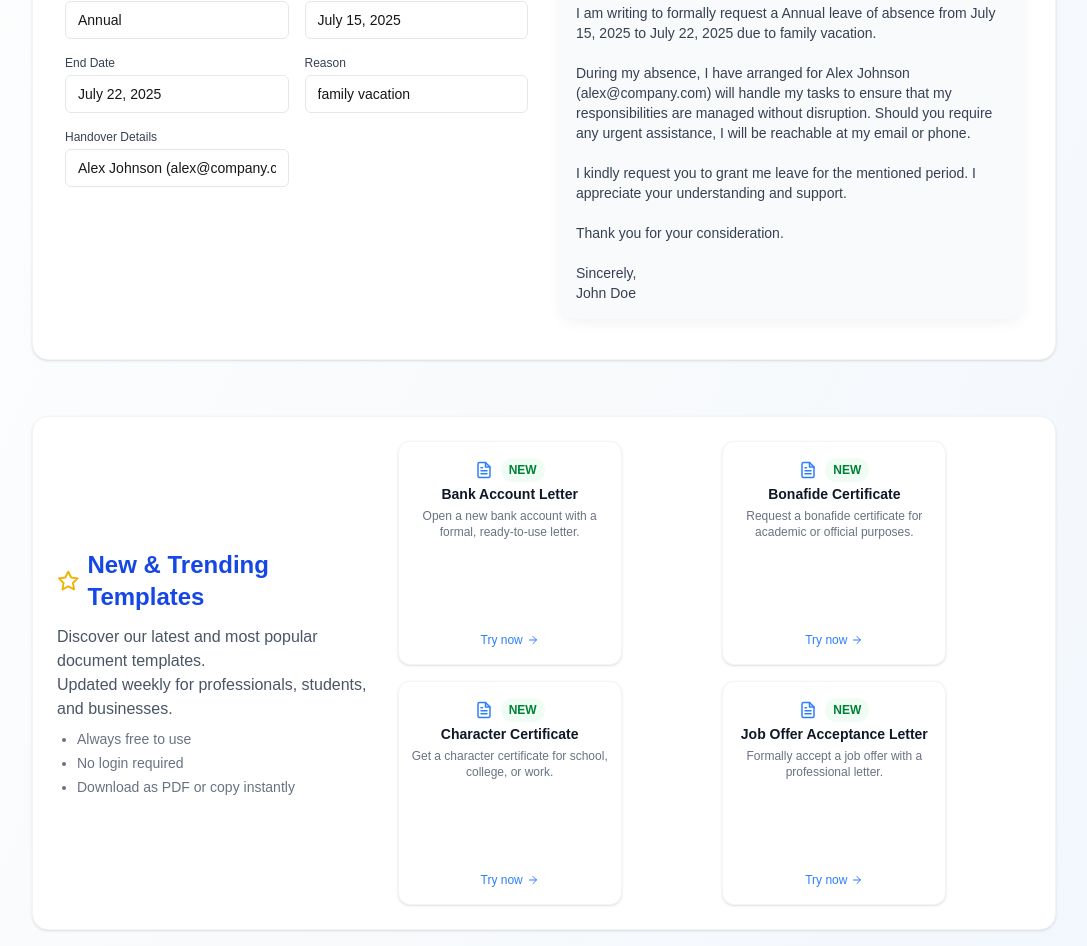
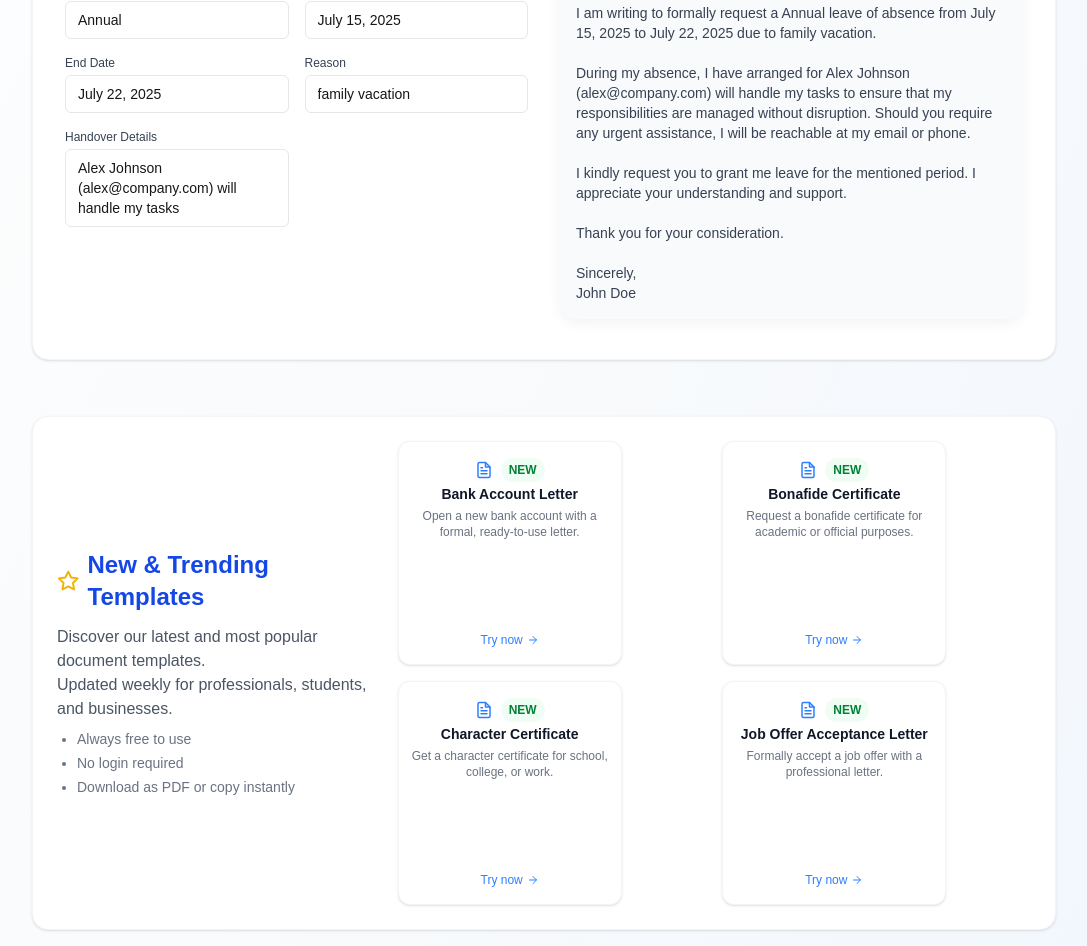
Before and after one commit to aditiappemane/QuickPaper, a Next.js app: page / in a window 1280 px wide. Shown: the part 933-1879 px from the top of the page, without its empty margins (96-1183 px from the left). Built offline with nearby package versions, Linux system fonts and the light colour scheme.

Commit message:
made the placeholder so that all the text will be visible

```diff
--- a/src/app/page.tsx
+++ b/src/app/page.tsx
@@ -164,6 +164,20 @@ export default function HomePage() {
                     <label className="block text-xs font-medium text-gray-700 mb-1 capitalize">
                       {key.replace(/([A-Z])/g, " $1")}
                     </label>
+                    {key === "handoverDetails" ? (
+                      <textarea
+                        value={value}
+                        onChange={(e) =>
+                          setLivePreviewValues((prev) => ({
+                            ...prev,
+                            [key]: e.target.value,
+                          }))
+                        }
+                        rows={3}
+                        placeholder="Type handover details here..."
+                        className="w-full border border-gray-200 rounded-md px-3 py-2 text-sm bg-white focus:border-blue-500 focus:outline-none resize-none"
+                      />
+                    ) : (
                       <input
                         type="text"
                         value={value}
@@ -173,8 +187,10 @@ export default function HomePage() {
                             [key]: e.target.value,
                           }))
                         }
+                        placeholder="Type here..."
                         className="w-full border border-gray-200 rounded-md px-3 py-2 text-sm bg-white focus:border-blue-500 focus:outline-none"
                       />
+                    )}
                   </div>
                 ))}
               </div>
```
Lines whose indentation alone changed are shown as unchanged.
